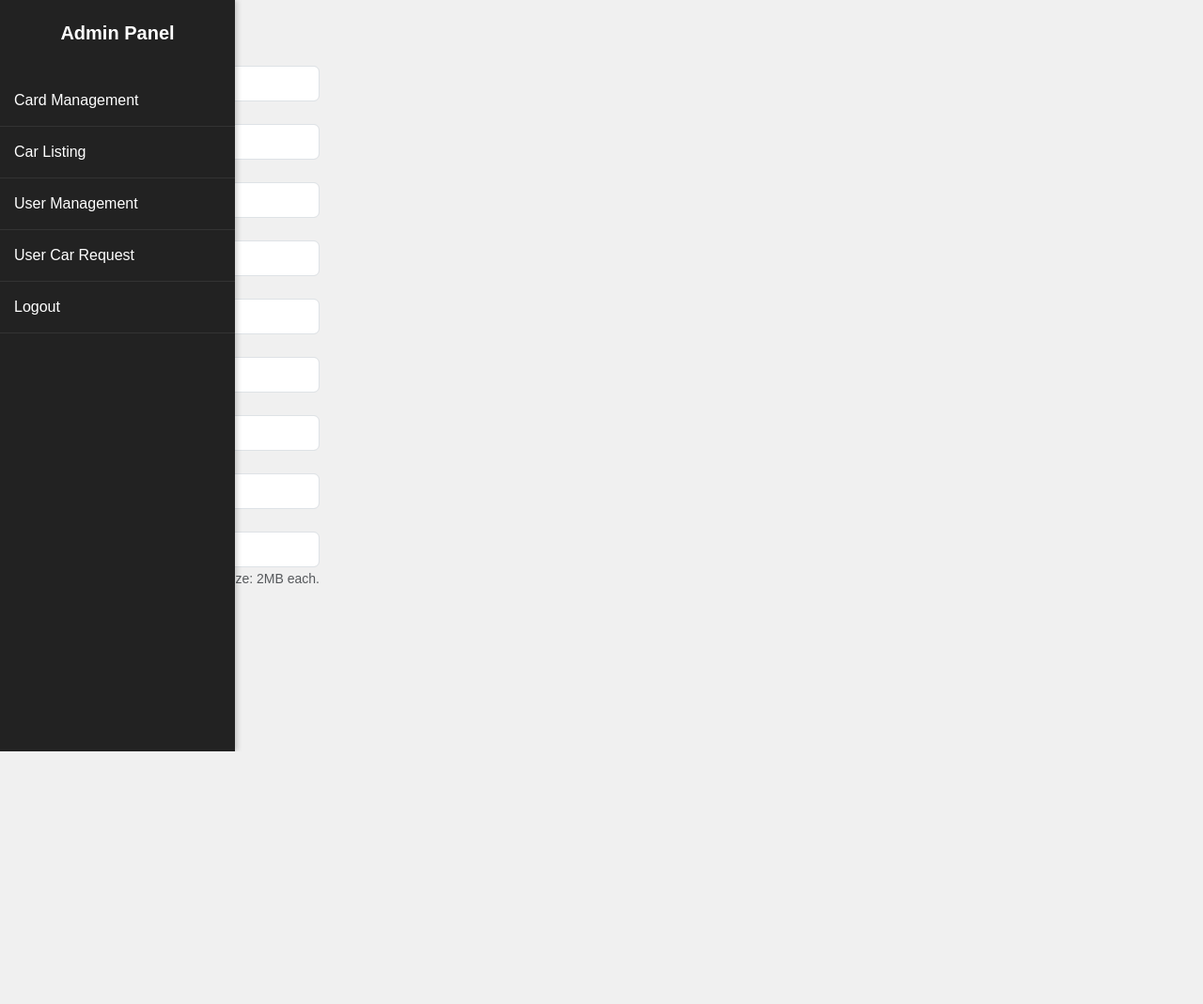
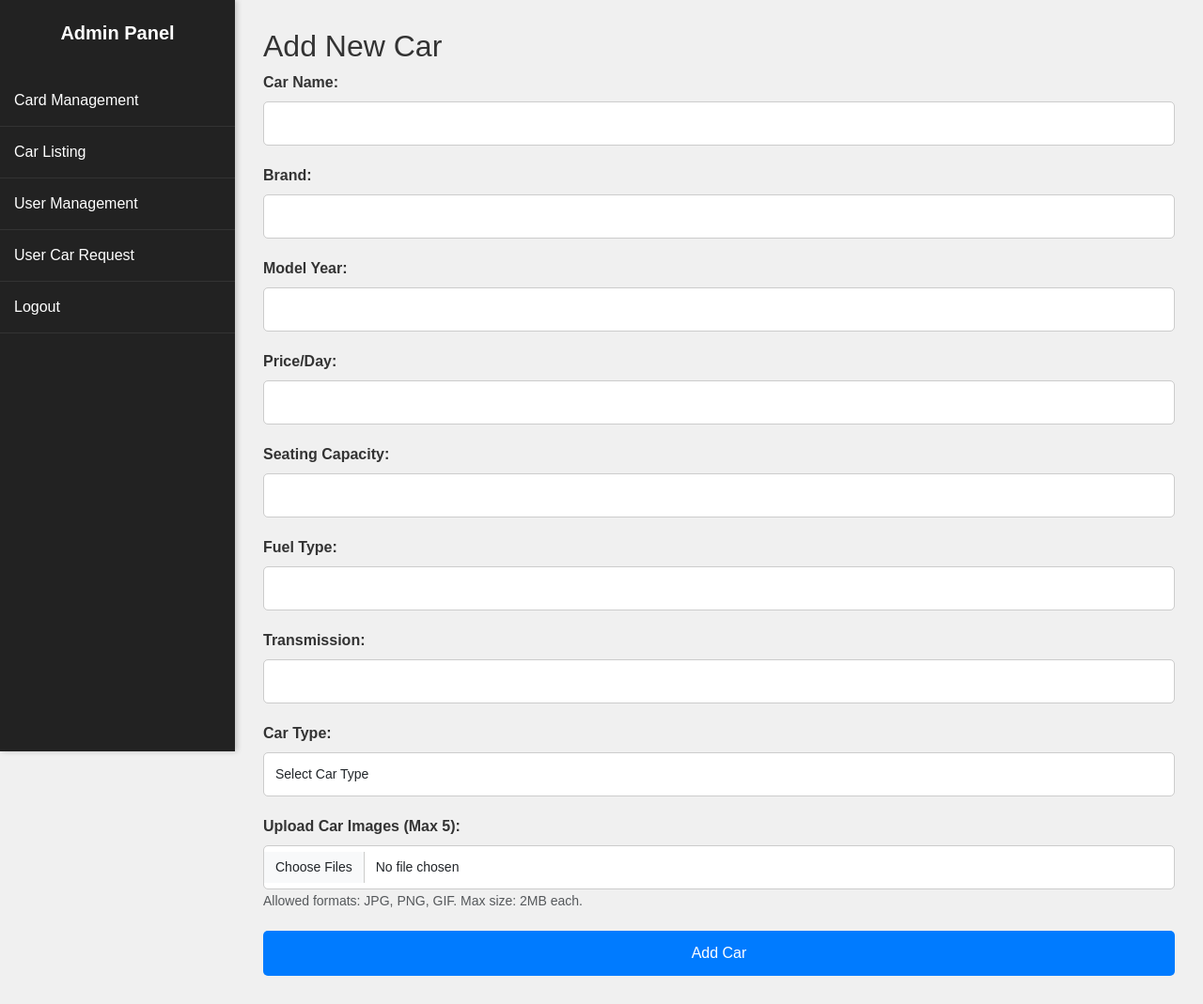
Before and after one commit to Carnage112233/Car-Rental-Service-, a PHP site: page /admin/add_car.php in a window 1280 px wide. Shown: the whole page at 94% size. Before the commit the page ends 800 px from the top, so only its background shows below. Run offline with PHP 8.4, Linux system fonts and the light colour scheme.

Commit message:
update css for admin page

```diff
--- a/carrental/assets/css/admin_styles.css
+++ b/carrental/assets/css/admin_styles.css
@@ -11,13 +11,13 @@ body {
 /* Sidebar Styles */
 .sidebar {
     width: 250px;
-    background-color: #222;
+    background-color: #222; /* Dark gray for sidebar */
     color: white;
     padding-top: 20px;
     position: fixed;
     height: 100%;
     transition: all 0.3s ease-in-out;
-    box-shadow: 2px 0 6px rgba(0, 0, 0, 0.2);
+    box-shadow: 2px 0 6px rgba(0, 0, 0, 0.2); /* Soft shadow for separation */
 }
 
 .sidebar .logo {
@@ -35,13 +35,13 @@ body {
     text-decoration: none;
     transition: 0.3s;
     font-size: 16px;
-    border-bottom: 1px solid #333;
+    border-bottom: 1px solid #333; /* Subtle separator between links */
 }
 
 .sidebar a:hover,
 .sidebar a.active {
-    background: #333;
-    border-left: 5px solid #fff;
+    background: #333; /* Darker background on hover */
+    border-left: 5px solid #fff; /* White border on hover for emphasis */
 }
 
 /* Sidebar collapse effect */
@@ -57,3 +57,120 @@ body {
     padding: 10px;
     text-align: center;
 }
+
+/* Content Styles */
+.content {
+    margin-left: 250px; /* Sidebar width */
+    padding: 30px;
+    width: calc(100% - 250px); /* Adjust width to fill the remaining space */
+    transition: margin-left 0.3s ease-in-out;
+}
+
+/* To ensure content area doesn't become too narrow */
+.content .container {
+    max-width: 1200px; /* You can adjust this based on your desired form width */
+    margin: 0 auto; /* Center the content */
+}
+
+/* Card Styling */
+.card {
+    background-color: white;
+    box-shadow: 0 4px 10px rgba(0, 0, 0, 0.1); /* More pronounced shadow */
+    border-radius: 8px;
+    margin-bottom: 30px;
+    overflow: hidden;
+}
+
+.card-header {
+    background: #222; /* Dark background for header */
+    color: white;
+    font-size: 18px;
+    font-weight: bold;
+    padding: 15px;
+    border-bottom: 2px solid #444; /* Divider for header */
+}
+
+.card-body {
+    padding: 20px;
+    background-color: #fff; /* White background for body */
+}
+
+/* Scoped to add-car-page */
+#add-car-page {
+    max-width: 800px; /* Form max width */
+    margin: 50px auto; /* Center the form on the page */
+    padding: 20px;
+    background-color: #f9f9f9;
+    box-shadow: 0 4px 8px rgba(0, 0, 0, 0.1);
+    border-radius: 8px;
+}
+
+/* Styling for form fields */
+.car-form .form-group {
+    margin-bottom: 20px;
+}
+
+.car-form .form-group label {
+    font-size: 16px;
+    font-weight: bold;
+    margin-bottom: 8px;
+    display: block;
+}
+
+.car-form .form-control {
+    width: 100%; /* Full width for input fields */
+    padding: 12px;
+    border: 1px solid #ccc;
+    border-radius: 5px;
+    font-size: 14px;
+    box-sizing: border-box; /* Ensure padding doesn't affect width */
+}
+
+.car-form .form-control:focus {
+    border-color: #007bff;
+    outline: none;
+    box-shadow: 0 0 5px rgba(0, 123, 255, 0.5);
+}
+
+/* Styling for the submit button */
+.car-form .btn-primary {
+    background-color: #007bff;
+    color: white;
+    padding: 12px 20px;
+    border: none;
+    border-radius: 5px;
+    cursor: pointer;
+    font-size: 16px;
+    width: 100%;
+}
+
+.car-form .btn-primary:hover {
+    background-color: #0056b3;
+}
+
+
+/* Modal Styles */
+.modal-content {
+    width: 80%;
+    margin: 0 auto;
+    padding: 20px;
+    border-radius: 8px;
+    box-shadow: 0 5px 15px rgba(0, 0, 0, 0.3);
+}
+
+/* Modal Header */
+.modal-header {
+    background-color: #007bff;
+    color: white;
+}
+
+/* Modal Body */
+.modal-body {
+    padding: 20px;
+    background-color: #f9f9f9;
+}
+
+/* Modal Footer */
+.modal-footer {
+    background-color: #f1f1f1;
+}
--- a/carrental/includes/footer.php
+++ b/carrental/includes/footer.php
@@ -5,11 +5,9 @@
                 <h3>Quick Links</h3>
                 <ul>
                     <li><a href="#home">Home</a></li>
-                    <li><a href="#search">Search</a></li>
-                    <li><a href="#services">Services</a></li>
-                    <li><a href="#fleet">Our Fleet</a></li>
+                    <li><a href="browse_cars">Browse Car</a></li>
                     <li><a href="#about">About Us</a></li>
-                    <li><a href="#contact">Contact</a></li>
+                    <li><a href="contact.php">Contact</a></li>
                 </ul>
             </div>
             <div class="footer-section">
```
